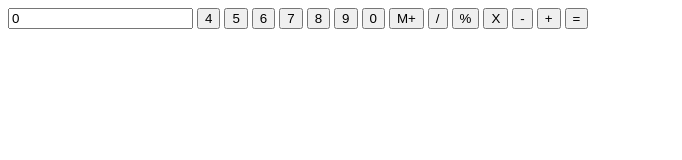
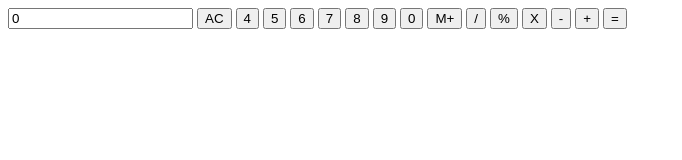
Before and after one commit to TEJASVI-BHOYATE/Ass-16, a plain HTML site: page index.html in a window 1280 px wide. Shown: the whole page, without its empty margins (0-682 px from the left). Drawn offline with Linux system fonts and the light colour scheme.

Commit message:
AC button added

```diff
--- a/index.html
+++ b/index.html
@@ -8,6 +8,8 @@
 <body>
     <div class="calculator-body">
         <input type="text"value="0"class="screen"/>
+
+         <button class="btn">AC</button>
 
 
          <button class="btn">4</button>
```
